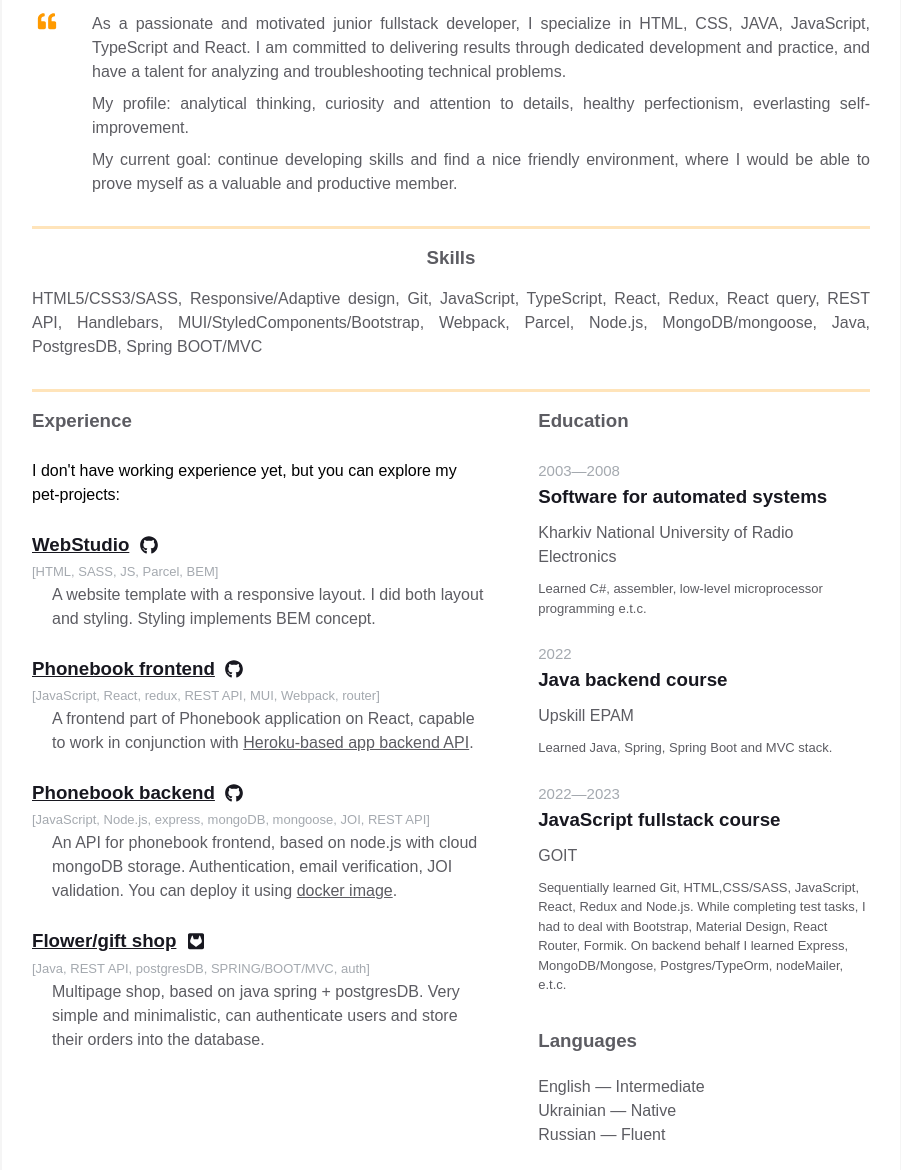
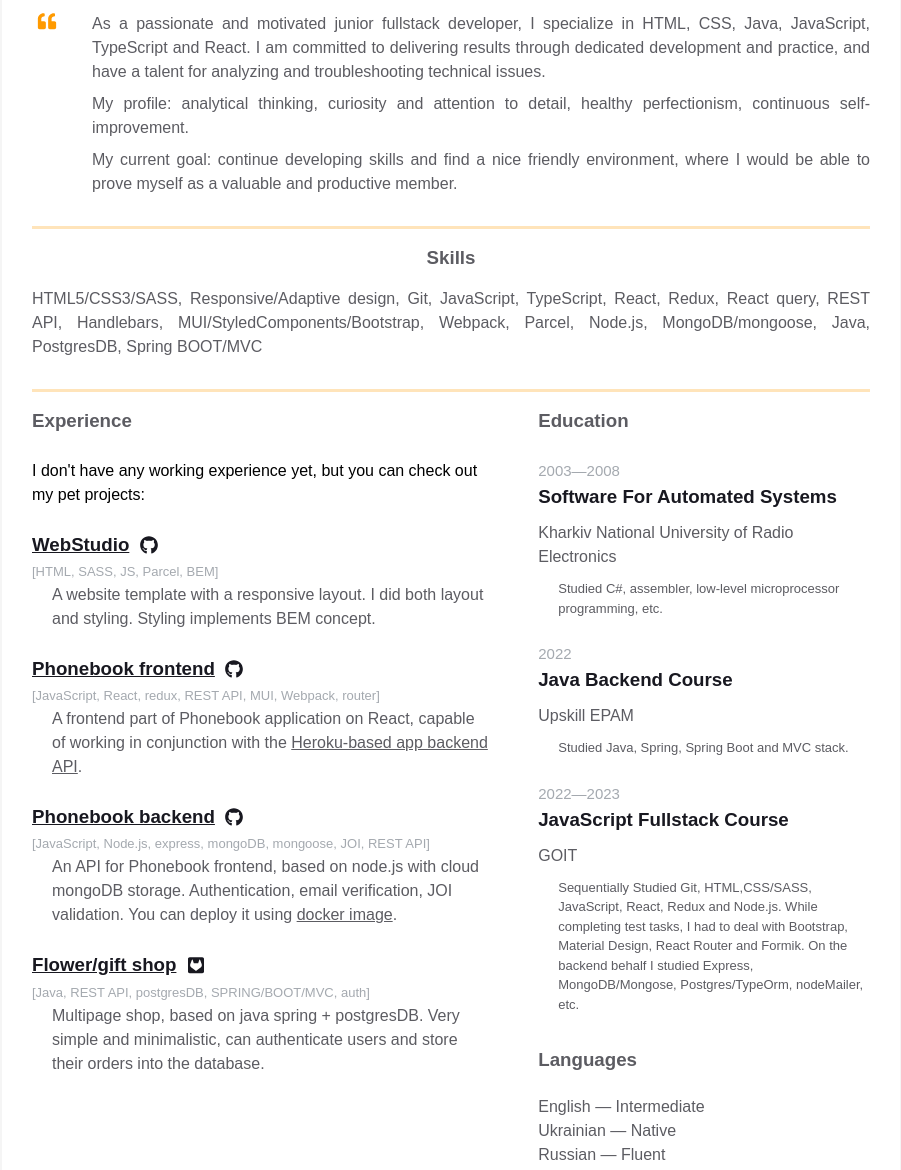
Before and after one commit to Some14u/homepage, a plain HTML site: page index.html in a window 1280 px wide. Shown: the part 394-1564 px from the top of the page, without its empty margins (189-1090 px from the left). Drawn offline with Linux system fonts and the light colour scheme.

Commit message:
Fix minor style issues and various typos in the text

```diff
--- a/index.html
+++ b/index.html
@@ -101,10 +101,10 @@
               </div>
               <div>
                 <p class="intro_text">
-                  As a passionate and motivated junior fullstack developer, I specialize in HTML, CSS, JAVA, JavaScript, TypeScript and React. I am committed to delivering results through dedicated
-                  development and practice, and have a talent for analyzing and troubleshooting technical problems.
+                  As a passionate and motivated junior fullstack developer, I specialize in HTML, CSS, Java, JavaScript, TypeScript and React. I am committed to delivering results through dedicated
+                  development and practice, and have a talent for analyzing and troubleshooting technical issues.
                 </p>
-                <p class="intro_text">My profile: analytical thinking, curiosity and attention to details, healthy perfectionism, everlasting self-improvement.</p>
+                <p class="intro_text">My profile: analytical thinking, curiosity and attention to detail, healthy perfectionism, continuous self-improvement.</p>
                 <p class="intro_text">My current goal: continue developing skills and find a nice friendly environment, where I would be able to prove myself as a valuable and productive member.</p>
               </div>
             </div>
@@ -126,7 +126,7 @@
             <div class="main-info fh">
               <div class="experiences">
                 <h3 class="experiences__header">Experience</h3>
-                <p>I don't have working experience yet, but you can explore my pet-projects:</p>
+                <p>I don't have any working experience yet, but you can check out my pet projects:</p>
                 <div class="experiences__company-project">
                   <h3 class="experiences__company-project-name">
                     <a href="https://some14u.github.io/goit-markup-hw-08">WebStudio</a>
@@ -150,7 +150,8 @@
                   </h3>
                   <span class="experiences__company-project-skills">[JavaScript, React, redux, REST API, MUI, Webpack, router]</span>
                   <div class="experiences__company-project-description">
-                    A frontend part of Phonebook application on React, capable to work in conjunction with <a href="https://connections-api.herokuapp.com/docs/">Heroku-based app backend API</a>.
+                    A frontend part of Phonebook application on React, capable of working in conjunction with the
+                    <a href="https://connections-api.herokuapp.com/docs/">Heroku-based app backend API</a>.
                   </div>
                 </div>
                 <div class="experiences__company-project">
@@ -164,7 +165,7 @@
                   </h3>
                   <span class="experiences__company-project-skills">[JavaScript, Node.js, express, mongoDB, mongoose, JOI, REST API]</span>
                   <div class="experiences__company-project-description">
-                    An API for phonebook frontend, based on node.js with cloud mongoDB storage. Authentication, email verification, JOI validation. You can deploy it using
+                    An API for Phonebook frontend, based on node.js with cloud mongoDB storage. Authentication, email verification, JOI validation. You can deploy it using
                     <a href="https://hub.docker.com/r/some14u/hw06-email">docker image</a>.
                   </div>
                 </div>
@@ -191,25 +192,25 @@
 
                     <div class="additional-info__education-university">
                       <span class="additional-info__education-university-durability">2003—2008</span>
-                      <h3 class="additional-info__education-university-speciality">Software for automated systems</h3>
+                      <h3 class="additional-info__education-university-speciality">Software For Automated Systems</h3>
                       <p class="additional-info__education-university-name">Kharkiv National University of Radio Electronics</p>
-                      <p class="additional-info__education-university-info">Learned C#, assembler, low-level microprocessor programming e.t.c.</p>
+                      <p class="additional-info__education-university-info">Studied C#, assembler, low-level microprocessor programming, etc.</p>
                     </div>
 
                     <div class="additional-info__education-university">
                       <span class="additional-info__education-university-durability">2022</span>
-                      <h3 class="additional-info__education-university-speciality">Java backend course</h3>
+                      <h3 class="additional-info__education-university-speciality">Java Backend Course</h3>
                       <p class="additional-info__education-university-name">Upskill EPAM</p>
-                      <p class="additional-info__education-university-info">Learned Java, Spring, Spring Boot and MVC stack.</p>
+                      <p class="additional-info__education-university-info">Studied Java, Spring, Spring Boot and MVC stack.</p>
                     </div>
 
                     <div class="additional-info__education-university">
                       <span class="additional-info__education-university-durability">2022—2023</span>
-                      <h3 class="additional-info__education-university-speciality">JavaScript fullstack course</h3>
+                      <h3 class="additional-info__education-university-speciality">JavaScript Fullstack Course</h3>
                       <p class="additional-info__education-university-name">GOIT</p>
                       <p class="additional-info__education-university-info">
-                        Sequentially learned Git, HTML,CSS/SASS, JavaScript, React, Redux and Node.js. While completing test tasks, I had to deal with Bootstrap, Material Design, React Router, Formik.
-                        On backend behalf I learned Express, MongoDB/Mongose, Postgres/TypeOrm, nodeMailer, e.t.c.
+                        Sequentially Studied Git, HTML,CSS/SASS, JavaScript, React, Redux and Node.js. While completing test tasks, I had to deal with Bootstrap, Material Design, React Router and
+                        Formik. On the backend behalf I studied Express, MongoDB/Mongose, Postgres/TypeOrm, nodeMailer, etc.
                       </p>
                     </div>
                   </div>
--- a/styles.css
+++ b/styles.css
@@ -48,26 +48,6 @@ body {
   border-bottom: 3px solid var(--border-color);
   padding-bottom: 30px;
   margin-bottom: 15px;
-}
-
-@media screen and (max-width: 576px) {
-
-  .main-info,
-  .contact_info_container {
-    flex-direction: column;
-  }
-
-  .contact_info_container {
-    align-items: center;
-  }
-
-  .contact-info__block:not(:last-child) {
-    margin-bottom: 20px;
-  }
-
-  .experiences {
-    margin-right: 0;
-  }
 }
 
 /* Contact info styles */
@@ -272,6 +252,7 @@ body {
 .additional-info__education-university-info {
   color: var(--secondary-text-color);
   font-size: 13px;
+  padding-left: 20px;
 }
 
 .additional-info__languages {
@@ -287,3 +268,26 @@ body {
 .additional-info__languages-item {
   color: var(--secondary-text-color);
 }
+
+/* Media queries (should be here to override selectors with equal specificity) */
+
+@media screen and (max-width: 576px) {
+
+  .main-info,
+  .contact_info_container {
+    flex-direction: column;
+  }
+
+  .contact_info_container {
+    align-items: center;
+  }
+
+  .contact-info__block:not(:last-child) {
+    margin-bottom: 20px;
+  }
+
+  .experiences {
+    margin-right: 0;
+    margin-bottom: 2em;
+  }
+}
```
